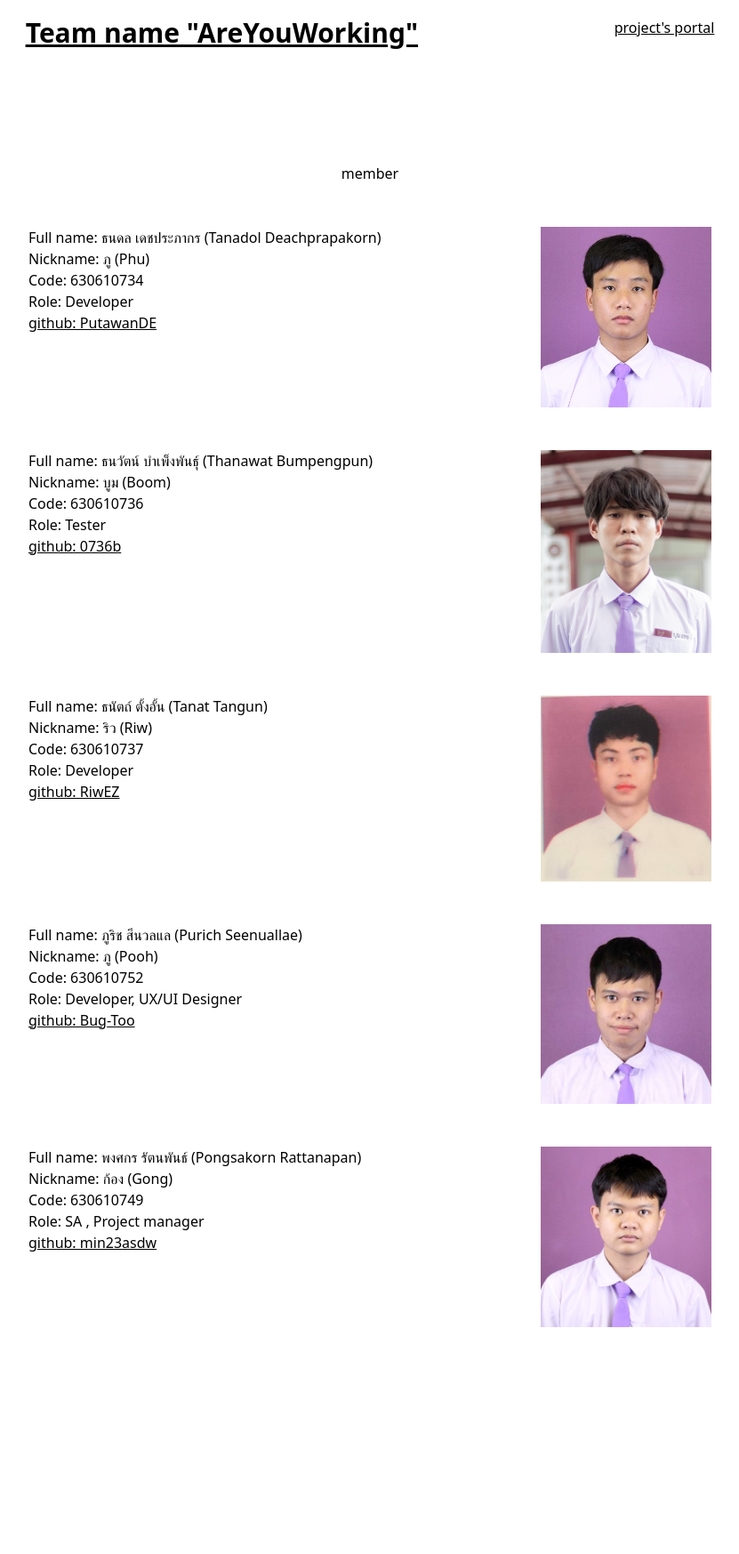
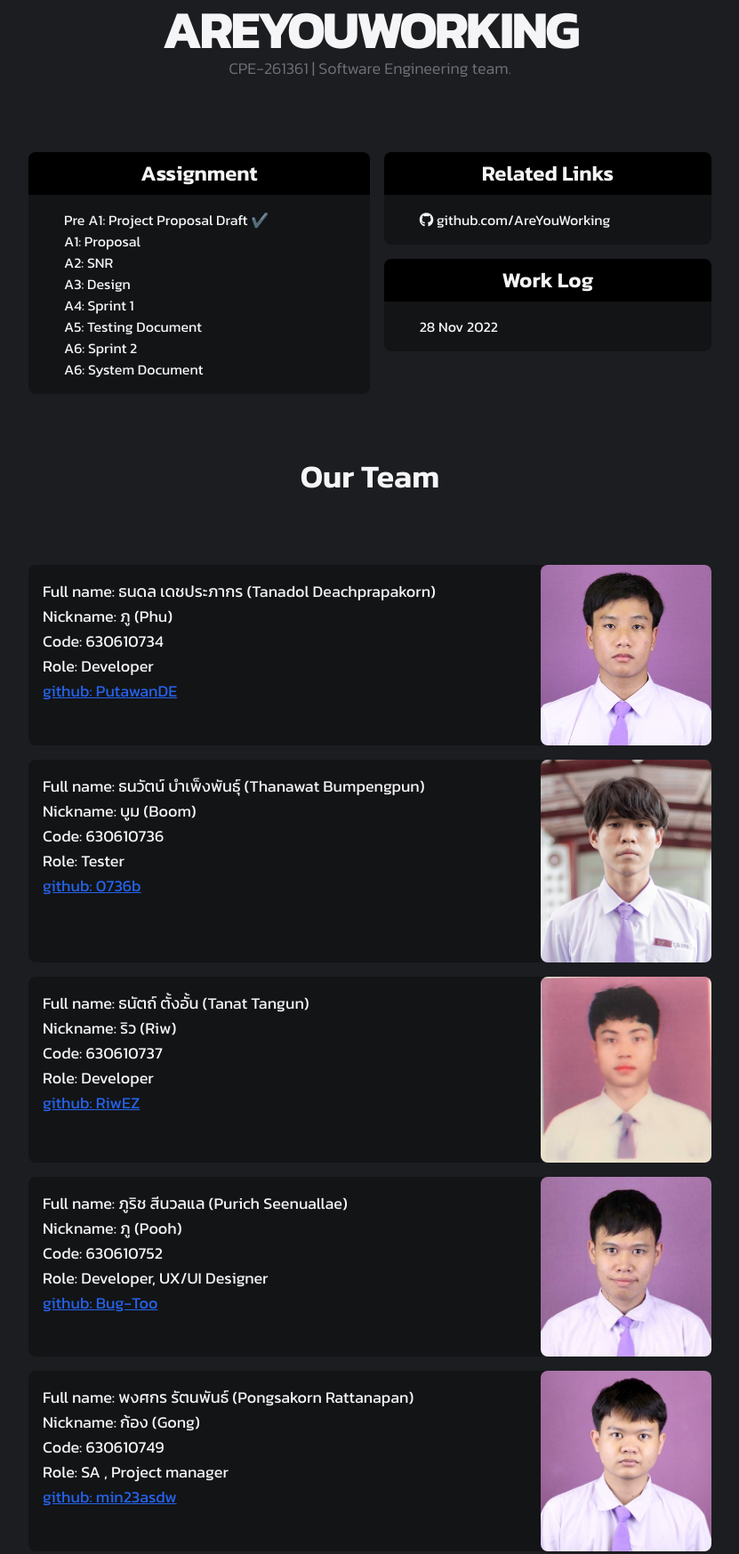
Before and after one commit to 261361softwareDev/261361softwareDev.github.io, a website: page index.html in a window 1280 px wide. Shown: the part 37-1784 px from the top of the page at 89% size, without its empty margins (224-1055 px from the left). Before the commit the page ends 1529 px from the top, so only its background shows below. Drawn offline with Linux system fonts and the light colour scheme.

Commit message:
feat: re-design

```diff
--- a/index.html
+++ b/index.html
@@ -2,110 +2,150 @@
 <html>
 
   <head>
-    <meta name="viewport" content="width=device-width, initial-scale=1.0">
+    <meta name="viewport" content="width=device-width, initial-scale=1.0" />
     <link href="/dist/output.css" rel="stylesheet">
+    <link rel="preconnect" href="https://fonts.googleapis.com">
+    <link rel="preconnect" href="https://fonts.gstatic.com" crossorigin>
+    <link href="https://fonts.googleapis.com/css2?family=Kanit:ital,wght@0,100;0,200;0,300;0,400;0,500;0,600;0,700;0,800;0,900;1,100;1,200;1,300;1,400;1,500;1,600;1,700;1,800;1,900&display=swap" rel="stylesheet">
+    <link rel="stylesheet" href="https://cdnjs.cloudflare.com/ajax/libs/font-awesome/6.2.1/css/all.min.css">
   </head>
 
-<body>
-    <br>
-    <div class="m-8 flex justify-evenly">
-        <h1 class="  text-3xl font-bold underline">Team name "AreYouWorking"</h1>
-        <a href="https://github.com/AreYouWorking" class="underline text-blue-600 visited:text-purple-600">project's portal</a>
+  <body class="font-kanit bg-[#1b1d20]">
 
+    <header class="text-6xl font-bold text-[#f5f5f7] text-center mt-10">
+        <h1 class="uppercase tracking-tighter">AreYouWorking</h1>
+        <p class="text-zinc-500 text-lg font-light">CPE-261361 | Software Engineering team</span>. </p>
+    </header>
+
+    <div class="work-info container grid grid-rows-3 grid-flow-col gap-4 mx-auto max-w-3xl mt-20 text-[#f5f5f7]">
+
+        <div class="assignment row-span-3 col-span-1">
+            <div class="assignment-title bg-black rounded-t-lg py-2">
+                <h1 class="font-semibold text-2xl text-center">Assignment</h1>
             </div>
-    <div>
+            <div class="assignment-content bg-black bg-opacity-30 rounded-b-lg">
+                <ul class="px-10 py-4">
+                    <li>Pre A1: Project Proposal Draft ✔️</li>
+                    <li>A1: Proposal</li>
+                    <li>A2: SNR</li>
+                    <li>A3: Design</li>
+                    <li>A4: Sprint 1</li>
+                    <li>A5: Testing Document</li>
+                    <li>A6: Sprint 2</li>
+                    <li>A6: System Document</li>
+                </ul>
+            </div>
+        </div>
 
+        <div class="related-link col-span-1">
+            <div class="related-link-title bg-black rounded-t-lg py-2">
+                <h1 class="font-semibold text-2xl text-center">Related Links</h1>
+            </div>
+            <div class="related-link-content bg-black bg-opacity-30 rounded-b-lg">
+                <ul class="px-10 py-4">
+                    <li><a href="https://github.com/AreYouWorking" target="_blank"><i class="fa-brands fa-github"></i> github.com/AreYouWorking</a></li>
+                </ul>
+            </div>
+        </div>
+
+        <div class="work-log row-span-2 col-span-1">
+            <div class="work-log-title bg-black rounded-t-lg py-2">
+                <h1 class="font-semibold text-2xl text-center">Work Log</h1>
+            </div>
+            <div class="work-log-content bg-black bg-opacity-30 rounded-b-lg">
+                <ul class="px-10 py-4">
+                    <li>28 Nov 2022</li>
+                </ul>
+            </div>
+        </div>
 
     </div>
 
-    <div class="grid justify-items-center space-y-12 ">
-        <br>
-        <br>
+    <div class="member mx-auto text-[#f5f5f7]">
+        <div class="member-title text-center mt-2">
+            <h1 class="font-semibold text-4xl text-center">Our Team</h1>
+        </div>
 
-        <p>member</p>
+        <div class="grid justify-items-center space-y-12 text-lg mt-20 font-normal">
 
             <div class="w-3/5">
-
-            <div class="max-h-90  flex justify-between">
-                <ul>
+                <div class="max-h-90  flex justify-between bg-black bg-opacity-30 rounded-lg">
+                    <ul class="px-4 py-4">
                         <li>Full name: ธนดล เดชประภากร (Tanadol Deachprapakorn)</li>
                         <li> Nickname: ภู (Phu)</li>
                         <li> Code: 630610734</li>
                         <li>Role: Developer</li>
                         <a href="https://github.com/PutawanDE" class="underline text-blue-600 visited:text-purple-600">github: PutawanDE</a>
                     </ul>
-                <img class="object-contain  w-48" src="src\pic\phu.png">
+                    <img class="object-contain  w-48 rounded-lg" src="src\pic\phu.png">
                 </div>
-
             </div>
 
 
-        <div class="w-3/5">
-
-            <div class="max-h-90  flex justify-between">
-                <ul>
+            <div class="w-3/5 mt-4">
+                <div class="max-h-90  flex justify-between bg-black bg-opacity-30 rounded-lg">
+                    <ul class="px-4 py-4">
                         <li>Full name: ธนวัตน์ บำเพ็งพันธุ์ (Thanawat Bumpengpun)</li>
                         <li> Nickname: บูม (Boom)</li>
                         <li> Code: 630610736</li>
                         <li>Role: Tester</li>
                         <a href="https://github.com/0736b" class="underline text-blue-600 visited:text-purple-600">github: 0736b</a>
                     </ul>
-                <img class="object-contain  w-48" src="src\pic\boom.png">
+                    <img class="object-contain  w-48 rounded-lg" src="src\pic\boom.png">
                 </div>
-
             </div>
 
 
-        <div class="w-3/5">
-
-            <div class=" flex justify-between">
-                <ul>
+            <div class="w-3/5 mt-4">
+                <div class=" flex justify-between bg-black bg-opacity-30 rounded-lg">
+                    <ul class="px-4 py-4">
                         <li>Full name: ธนัตถ์ ตั้งอั้น (Tanat Tangun) </li>
                         <li> Nickname: ริว (Riw)</li>
                         <li> Code: 630610737</li>
                         <li>Role: Developer</li>
                         <a href="https://github.com/RiwEZ" class="underline text-blue-600 visited:text-purple-600">github: RiwEZ</a>
                     </ul>
-                <img class="object-contain   w-48 " src="src\pic\riw.png">
+                    <img class="object-contain   w-48 rounded-lg" src="src\pic\riw.png">
+                </div>
             </div>
 
-        </div>
-
-        <div class="w-3/5">
-
-            <div class=" flex justify-between">
-                <ul>
+            <div class="w-3/5 mt-4">
+                <div class=" flex justify-between bg-black bg-opacity-30 rounded-lg">
+                    <ul class="px-4 py-4">
                         <li>Full name: ภูริช สีนวลแล (Purich Seenuallae) </li>
                         <li> Nickname: ภู (Pooh)</li>
                         <li> Code: 630610752</li>
                         <li>Role: Developer, UX/UI Designer</li>
                         <a href="https://github.com/Bug-Too" class="underline text-blue-600 visited:text-purple-600">github: Bug-Too</a>
                     </ul>
-                <img class="object-contain   w-48 " src="src\pic\rich.png">
+                    <img class="object-contain   w-48 rounded-lg" src="src\pic\rich.png">
                 </div>
 
             </div>
 
-        <div class="w-3/5">
-
-            <div class="h-90  flex justify-between">
-                <ul>
+            <div class="w-3/5 mt-4">
+                <div class="h-90  flex justify-between bg-black bg-opacity-30 rounded-lg">
+                    <ul class="px-4 py-4">
                         <li>Full name: พงศกร รัตนพันธ์ (Pongsakorn Rattanapan)</li>
                         <li> Nickname: ก้อง (Gong)</li>
                         <li> Code: 630610749</li>
                         <li>Role: SA , Project manager </li>
                         <a href="https://github.com/min23asdw" class="underline text-blue-600 visited:text-purple-600">github: min23asdw</a>
                     </ul>
-                <img class="object-contain  w-48  " src="src\pic\gong.png">
+                    <img class="object-contain  w-48  rounded-lg" src="src\pic\gong.png">
+                </div>
             </div>
 
         </div>
 
+    </div>
 
-
+    <footer class="bg-black text-center mt-20">
+        <h4 class="text-zinc-500 text-md font-light py-2">CPE-261361 | Software Engineering</h4>
+    </footer>
 
 </div>
 
+
   </body>
-
 </html>
--- a/src/input.css
+++ b/src/input.css
@@ -1,3 +1,5 @@
 @tailwind base;
 @tailwind components;
 @tailwind utilities;
+
+@import url('https://fonts.googleapis.com/css2?family=Kanit:ital,wght@0,100;0,200;0,300;0,400;0,500;0,600;0,700;0,800;0,900;1,100;1,200;1,300;1,400;1,500;1,600;1,700;1,800;1,900&display=swap');
--- a/tailwind.config.js
+++ b/tailwind.config.js
@@ -1,8 +1,12 @@
 /** @type {import('tailwindcss').Config} */
 module.exports = {
-  content: ["./src/**/*.{html,js}"],
+  content: ["./**/*.{html,js}"],
   theme: {
-    extend: {},
+    extend: {
+      fontFamily: {
+        'kanit': ['Kanit', 'sans-serif'],
+      },
+    },
   },
   plugins: [],
 }
```
Also changed, not shown: dist/output.css. Lines whose indentation alone changed are shown as unchanged.
